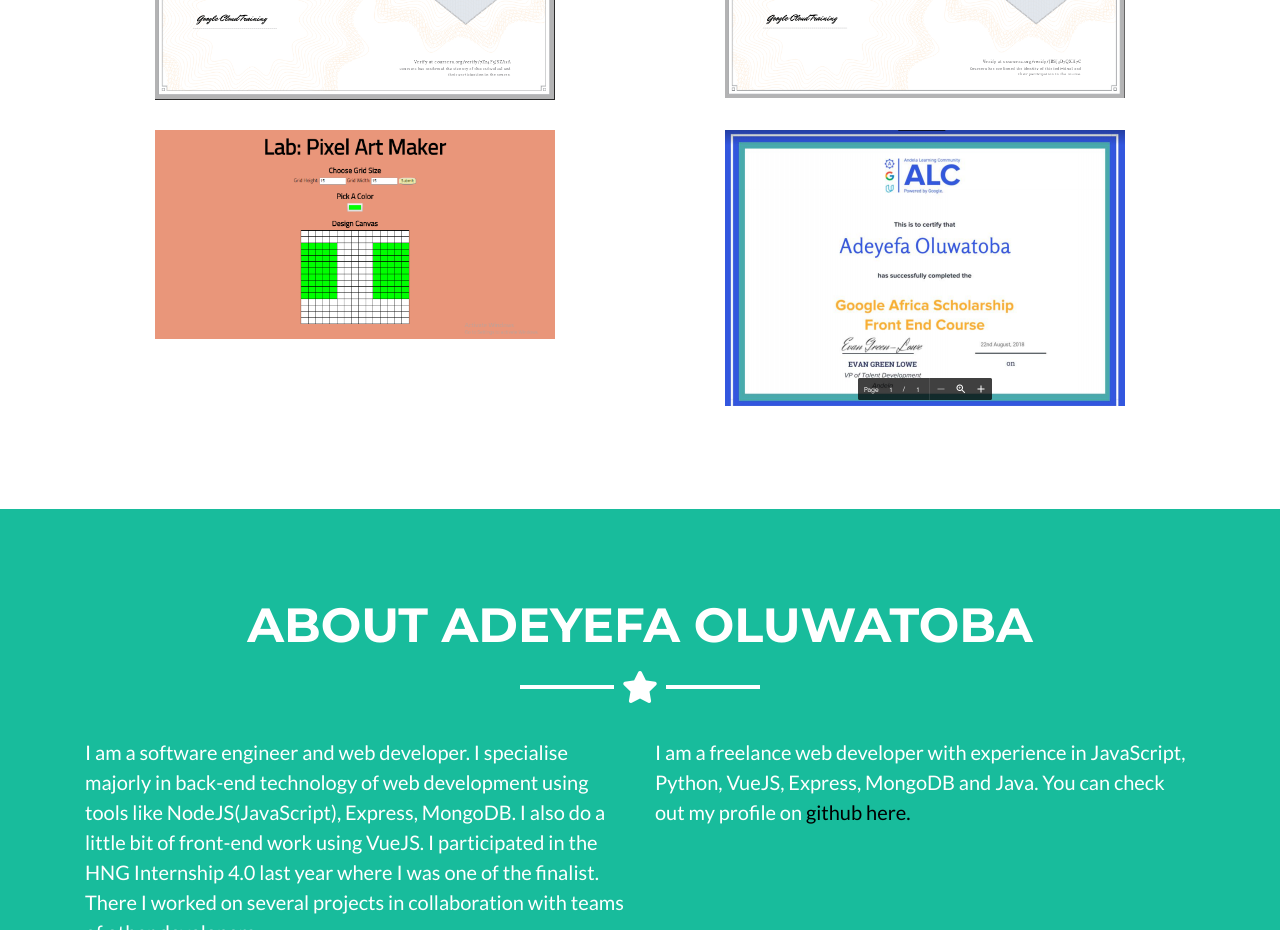
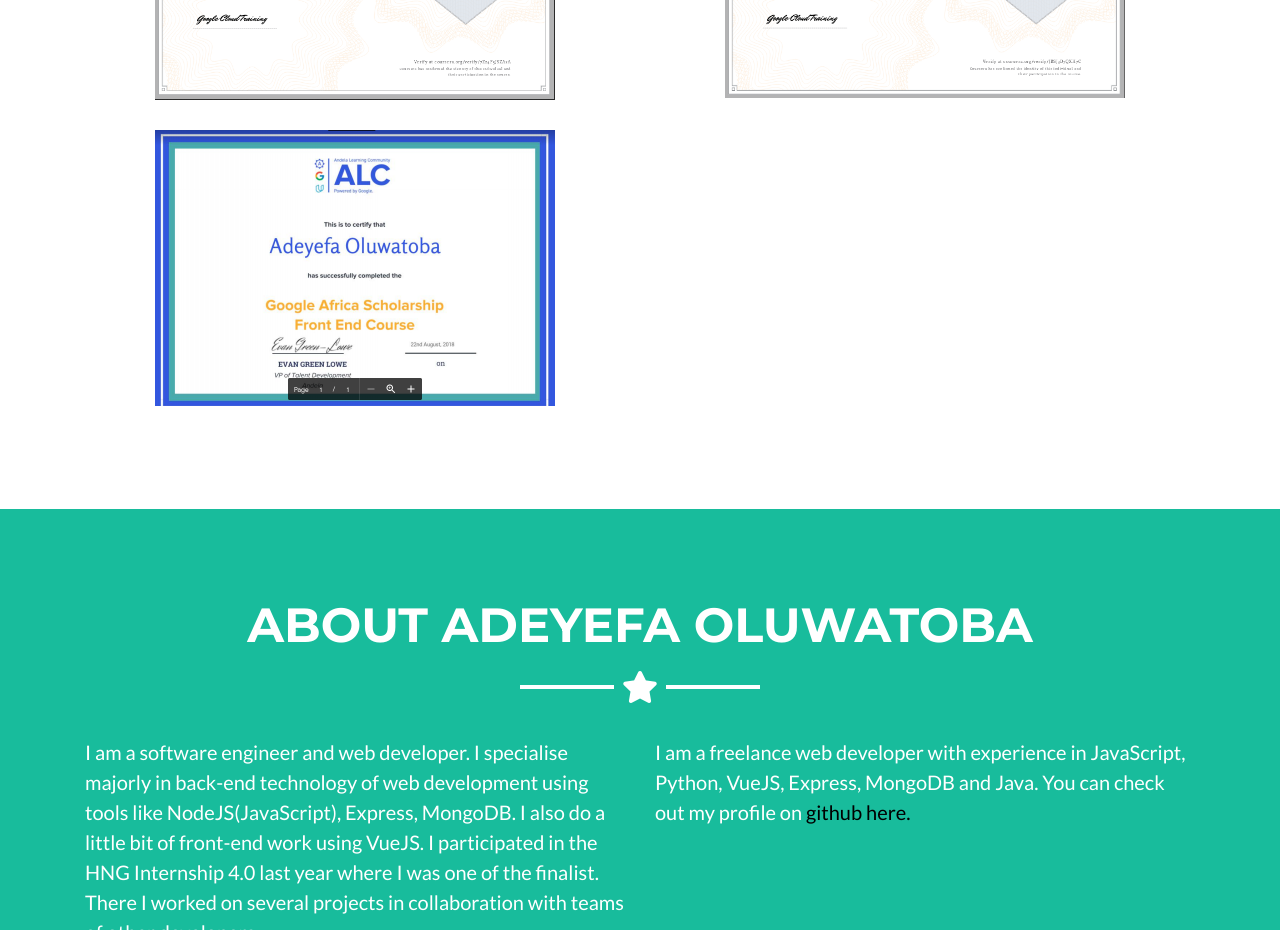
Before and after one commit to sainttobs/sainttobs.github.io, a plain HTML site: page index.html in a window 1280 px wide. Shown: the part 3080-4010 px from the top of the page. Drawn offline with Linux system fonts and the light colour scheme.

```diff
--- a/index.html
+++ b/index.html
@@ -198,16 +198,6 @@
             </a>
           </div>
           <div class="col-md-6 col-lg-6">
-            <a class="portfolio-item d-block mx-auto" href="#portfolio-modal-4">
-              <div class="portfolio-item-caption d-flex position-absolute h-100 w-100">
-                <div class="portfolio-item-caption-content my-auto w-100 text-center text-white">
-                  <i class="fas fa-search-plus fa-3x"></i>
-                </div>
-              </div>
-              <img class="img-fluid" src="img/portfolio/pixel.png" alt="">
-            </a>
-          </div>
-          <div class="col-md-6 col-lg-6">
             <a class="portfolio-item d-block mx-auto" href="#portfolio-modal-5">
               <div class="portfolio-item-caption d-flex position-absolute h-100 w-100">
                 <div class="portfolio-item-caption-content my-auto w-100 text-center text-white">
@@ -217,6 +207,16 @@
               <img class="img-fluid" src="img/portfolio/udacity.png" alt="">
             </a>
           </div>
+          <!--<div class="col-md-6 col-lg-6">
+            <a class="portfolio-item d-block mx-auto" href="#portfolio-modal-4">
+              <div class="portfolio-item-caption d-flex position-absolute h-100 w-100">
+                <div class="portfolio-item-caption-content my-auto w-100 text-center text-white">
+                  <i class="fas fa-search-plus fa-3x"></i>
+                </div>
+              </div>
+              <img class="img-fluid" src="img/portfolio/pixel.png" alt="">
+            </a>
+          </div>-->
         </div>
       </div>
     </section>
```
